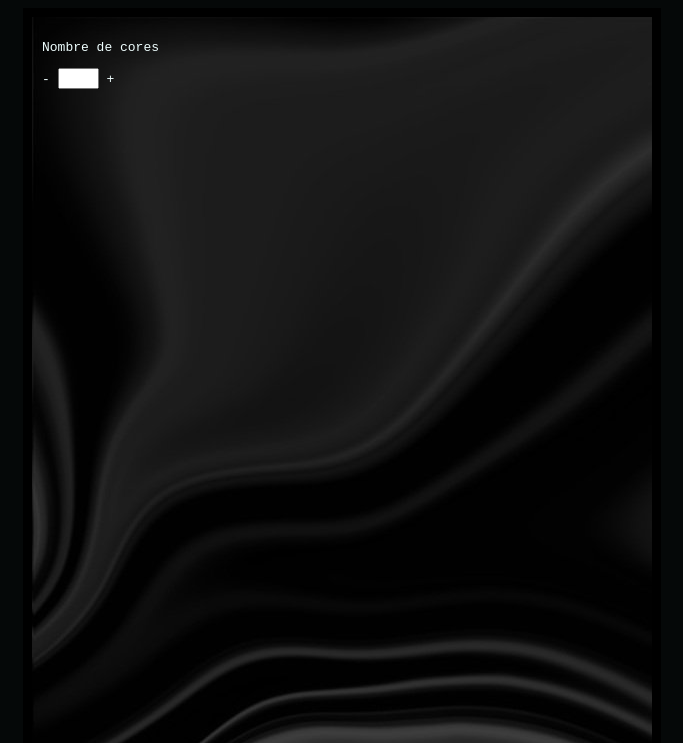
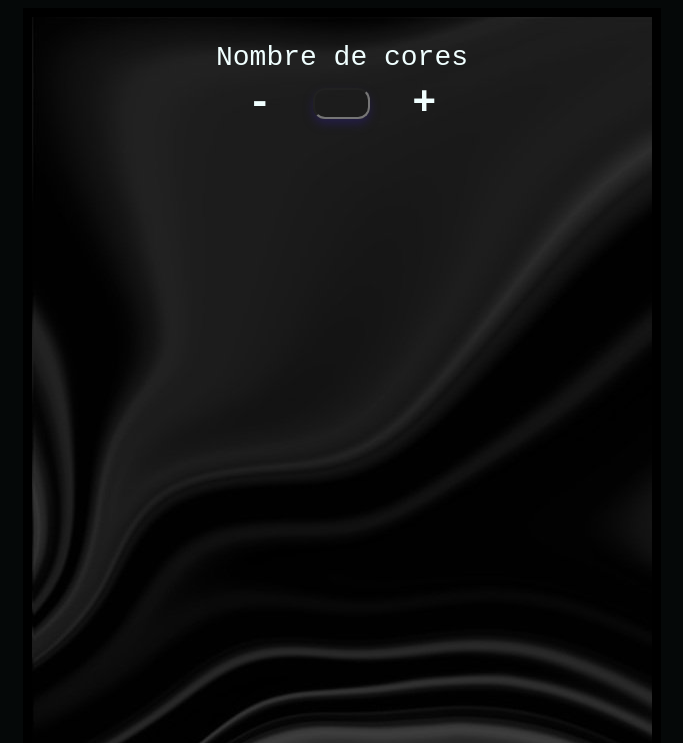
Before and after one commit to matheodrd/rent-server, a plain HTML site: page index.html in a window 1280 px wide. Shown: the top 743 px of the page, without its empty margins (298-981 px from the left). Drawn offline with Linux system fonts and the light colour scheme.

Commit message:
styling - + input

```diff
--- a/index.html
+++ b/index.html
@@ -17,7 +17,7 @@
                 <div class="incdec-cores">
                     <div class="wrapper">
                         <span class="minus" id="mcores">-</span>
-                        <input type="number" name="cores" id="cores" min="1" max="56">
+                        <input type="number" name="cores" class="input-int" id="cores" min="1" max="56">
                         <span class="plus" id="pcores">+</span>
                     </div>
                 </div>
--- a/style.css
+++ b/style.css
@@ -1,10 +1,19 @@
 body {
     font-family: monospace;
+    font-size: 28px;
     background-color: rgb(5, 8, 8);
+    display: flex;
+    align-items: center;
+}
+
+p {
+    margin: 10px;
+    margin-top: 15px;
 }
 
 .container {
     display: flex;
+    justify-content: center;
     width: 600px;
     height: 900px;
     border: 9px black solid;
@@ -13,6 +22,37 @@ body {
     padding: 10px;
     color: azure;
     background-image: url(./img/bg-waves.jpg);
+}
+
+
+.wrapper {
+    height: 40px;
+    min-width: 40px;
+    display: flex;
+    align-items: center;
+    justify-content: center;
+    border-radius: 12px;
+}
+
+.wrapper span {
+    width: 100%;
+    text-align: center;
+    font-size: 40px;
+    font-weight: 600;
+}
+
+.input-int {
+    width: 50px;
+    height: 25px;
+    border-radius: 12px;
+    font-size: 20px;
+    color: ghostwhite;
+    background: none;
+    box-shadow: 0 5px 10px rgb(36, 30, 70);
+    display: flex;
+    align-items: center;
+    justify-content: center;
+    text-align: center;
 }
 
 input[type=number] {
```
